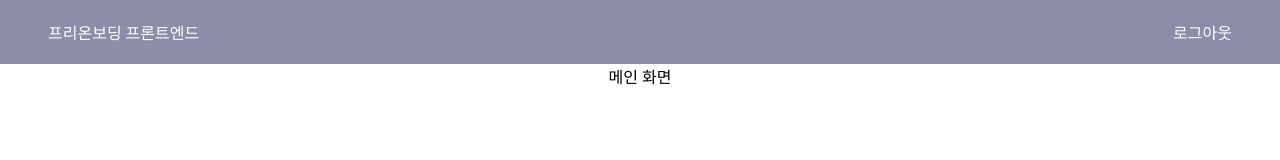
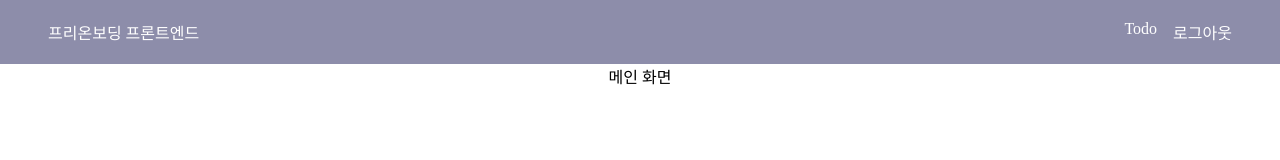
Before and after one commit to YejinHwang-D/wanted-pre-onboarding-frontend, a React (Create React App) app: page / in a window 1280 px wide. Shown: the top 160 px of the page. Built offline with nearby package versions, Linux system fonts and the light colour scheme; sample sign-in values are in the browser's storage.

Commit message:
feat: (로그인)헤더 Todo 이동 기능

```diff
--- a/src/component/Header.js
+++ b/src/component/Header.js
@@ -47,6 +47,9 @@ function Header() {
       </LogoDiv>
       {user ? (
         <SignDiv>
+          <LinkStyled to="/todo">
+            <p>Todo</p>
+          </LinkStyled>
           <P onClick={signoutHandler}>로그아웃</P>
         </SignDiv>
       ) : (
```
